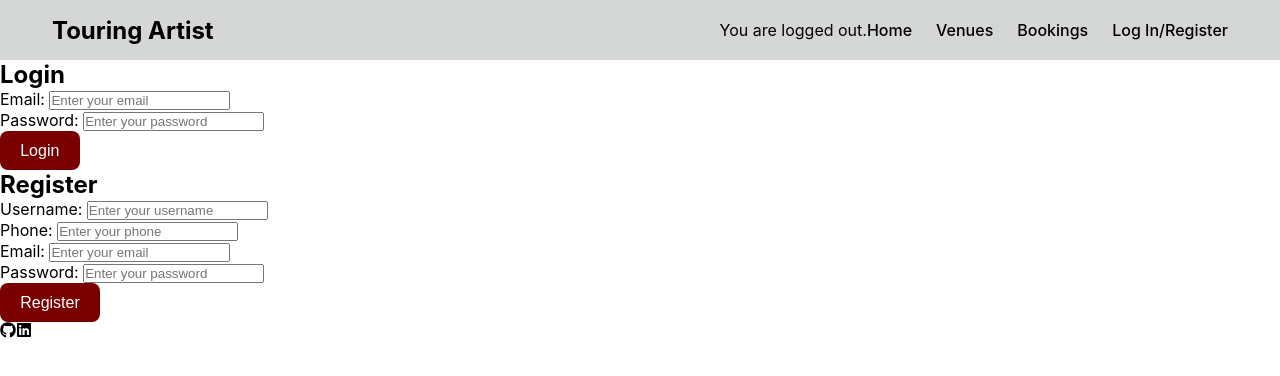
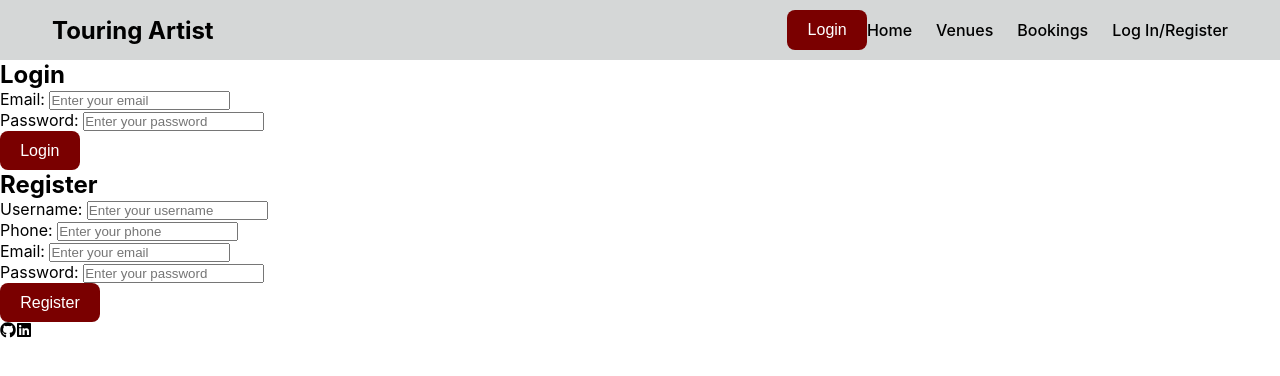
Before and after one commit to bencodes-au/Touring-Artist-Front-End, a React (Vite) app: page /authentication in a window 1280 px wide. Shown: the top 376 px of the page. Built offline with nearby package versions, Linux system fonts and the light colour scheme; a web font is replaced by a local one.

Commit message:
feat: auth button and fix: expired tokens

```diff
--- /dev/null
+++ b/src/components/AuthButton.jsx
@@ -0,0 +1,26 @@
+import React from "react";
+import { useNavigate } from "react-router-dom";
+import { isTokenExpired } from "../utils/auth";
+
+const AuthButton = () => {
+  const navigate = useNavigate();
+  const token = localStorage.getItem("token");
+
+  const isAuthenticated = token && !isTokenExpired(token);
+
+  const handleClick = () => {
+    if (isAuthenticated) {
+      navigate("/bookings");
+    } else {
+      navigate("/authentication");
+    }
+  };
+
+  return (
+    <button onClick={handleClick} className="auth-button">
+      {isAuthenticated ? "Book Now" : "Login"}
+    </button>
+  );
+};
+
+export default AuthButton;
--- a/src/components/BookingForm.jsx
+++ b/src/components/BookingForm.jsx
@@ -1,5 +1,6 @@
 import React, { useState, useEffect } from "react";
 import api from "../hooks/api";
+import { isTokenExpired } from "../utils/auth";
 
 const BookingForm = ({ selectedVenueId }) => {
   const [formData, setFormData] = useState({
@@ -41,8 +42,10 @@ const BookingForm = ({ selectedVenueId }) => {
     const token = localStorage.getItem("token");
     const userId = localStorage.getItem("userId");
 
-    if (!token) {
+    if (!token || isTokenExpired(token)) {
       setError("You must be logged in to make a booking.");
+      localStorage.removeItem("token");
+      window.location.href = "/authentication";
       return;
     }
 
--- a/src/components/Navbar.jsx
+++ b/src/components/Navbar.jsx
@@ -1,7 +1,7 @@
 import { NavLink } from "react-router-dom";
 import { useState } from "react";
 import { FaBars, FaTimes } from "react-icons/fa";
-import LoginIndicator from "./LoginIndicator";
+import AuthButton from "./AuthButton";
 import "../styles/navbar.css";
 
 export function Navbar() {
@@ -23,10 +23,10 @@ export function Navbar() {
           <p>Touring Artist</p>
         </NavLink>
 
-        {/* Login Indicator */}
-        <LoginIndicator />
+        {/* Authentication Button */}
+        <AuthButton />
+
         {/* Hamburger Icon (Mobile) */}
-
         <button
           className="menu-toggle"
           onClick={toggleMenu}
--- a/src/pages/BookingsPage.jsx
+++ b/src/pages/BookingsPage.jsx
@@ -2,6 +2,7 @@ import React, { useState, useEffect } from "react";
 import { useLocation, useNavigate } from "react-router-dom";
 import BookingForm from "../components/BookingForm";
 import { useBookings } from "../hooks/useBookings";
+import { isTokenExpired } from "../utils/auth";
 
 export const BookingsPage = () => {
   const navigate = useNavigate();
@@ -20,10 +21,11 @@ export const BookingsPage = () => {
 
   // Redirect to AuthenticationPage if not logged in
   useEffect(() => {
-    if (!token || !userId) {
+    if (!token || !userId || isTokenExpired(token)) {
       console.log(
-        "Redirecting to authentication page due to missing token or userId"
+        "Redirecting to authentication page due to expired or missing token"
       );
+      localStorage.removeItem("token");
       navigate("/authentication");
       return;
     }
--- /dev/null
+++ b/src/utils/auth.js
@@ -0,0 +1,9 @@
+export const isTokenExpired = (token) => {
+  if (!token) return true;
+  try {
+    const payload = JSON.parse(atob(token.split(".")[1]));
+    return payload.exp < Date.now() / 1000;
+  } catch (error) {
+    return true;
+  }
+};
```
